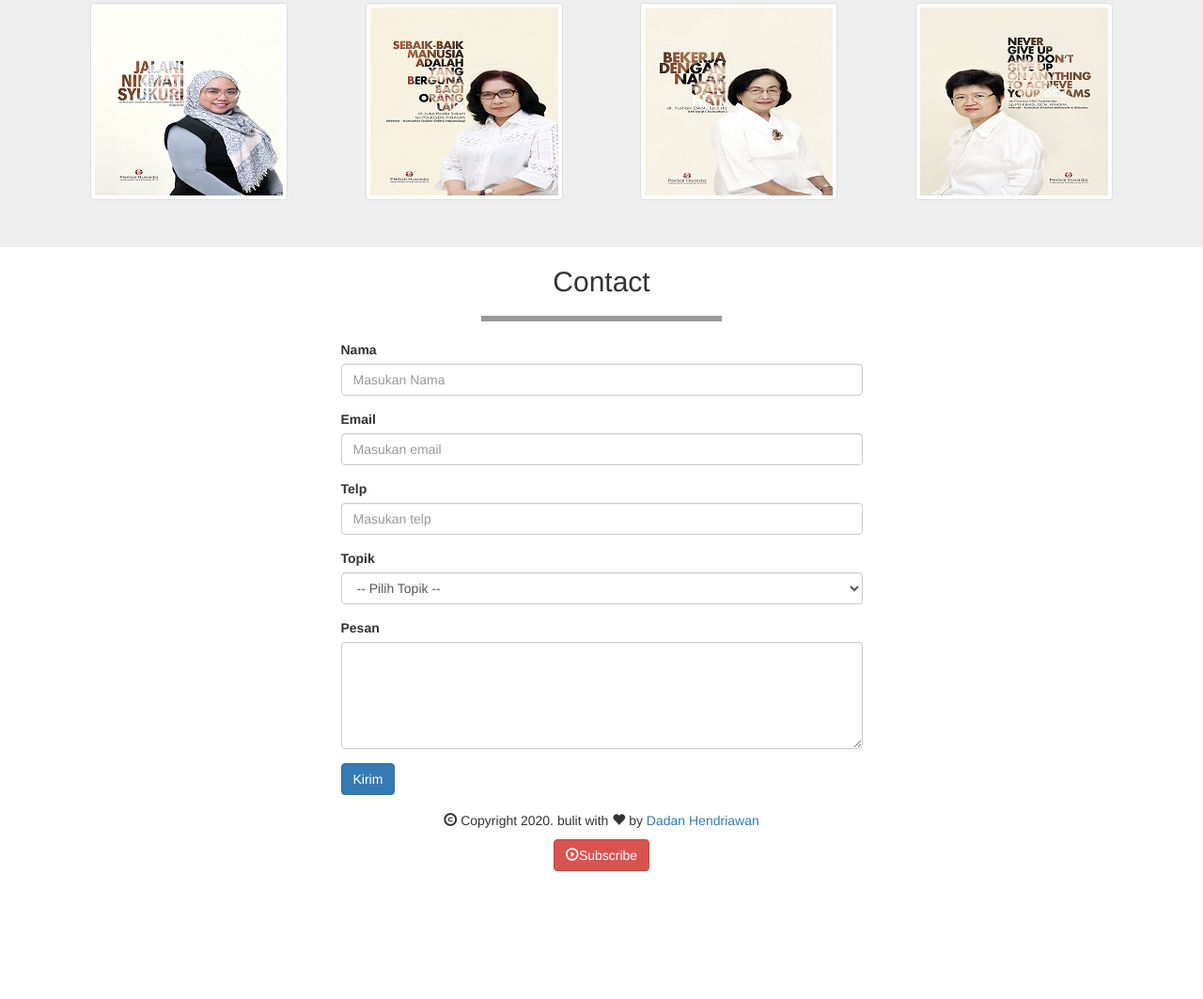
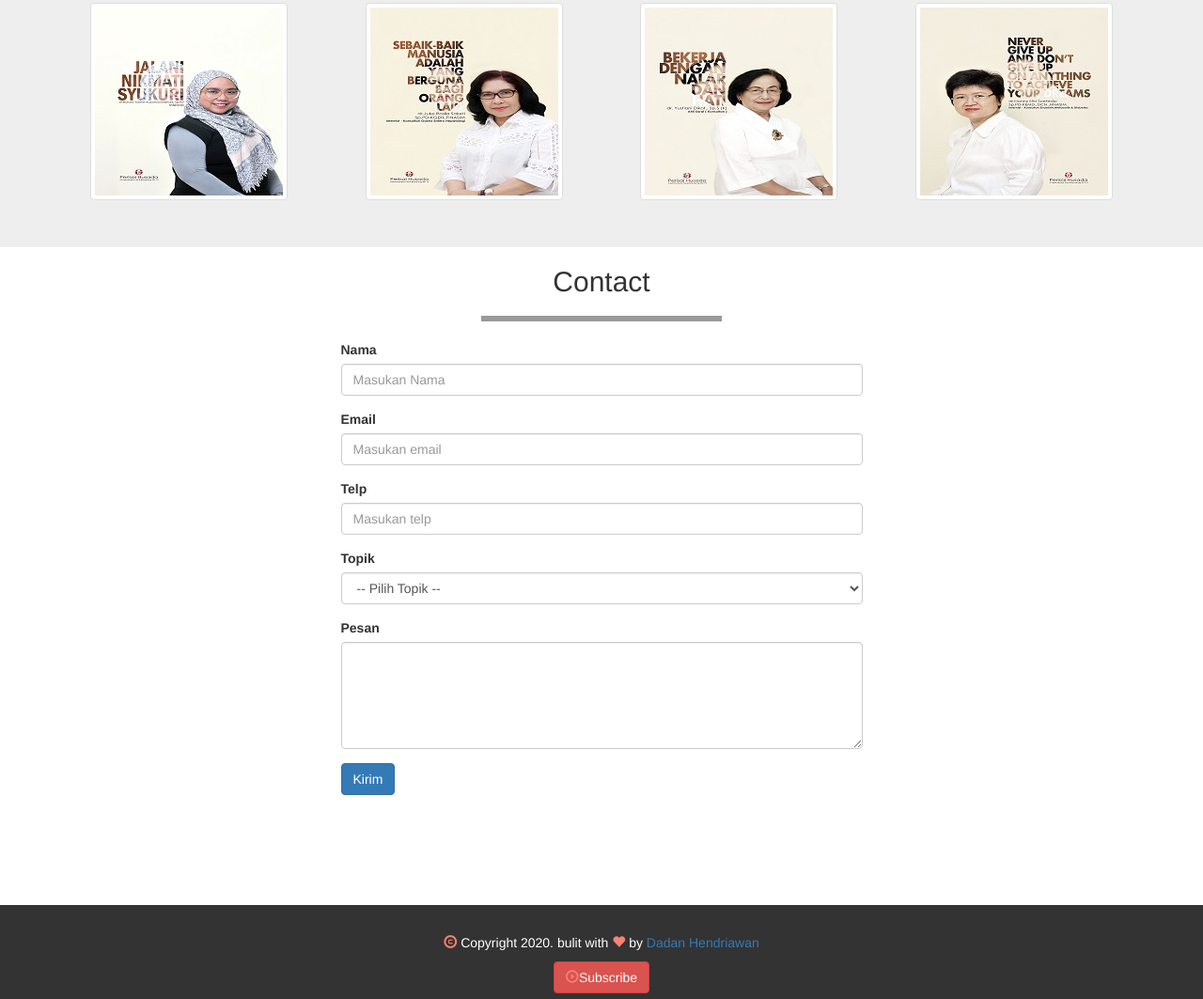
Before and after one commit to dadanhendri/portfolio, a plain HTML site: page index1.html in a window 1280 px wide. Shown: the part 1486-2549 px from the top of the page at 94% size. Before the commit the page ends 2413 px from the top, so only its background shows below. Drawn offline with Linux system fonts and the light colour scheme; a script that the page names is missing.

Commit message:
menambahkan style untuk footer

```diff
--- a/css/style.css
+++ b/css/style.css
@@ -1,3 +1,7 @@
+body {
+	position: relative;
+}
+
 .jumbotron {
 	min-height: 500px;
 	background-image: url('../img/ph.jpg');
@@ -34,5 +38,19 @@ section.portfolio img {
 }
 
 section.contact {
-	min-height: 600px;
+	min-height: 800px;
 }
+
+footer {
+	min-height: 100px;
+	background-color: #333;
+	padding-top: 30px;
+	color: white;
+	position: absolute;
+	bottom: 0;
+	width: 100%;
+}
+
+footer i {
+	color: salmon;
+}
```
